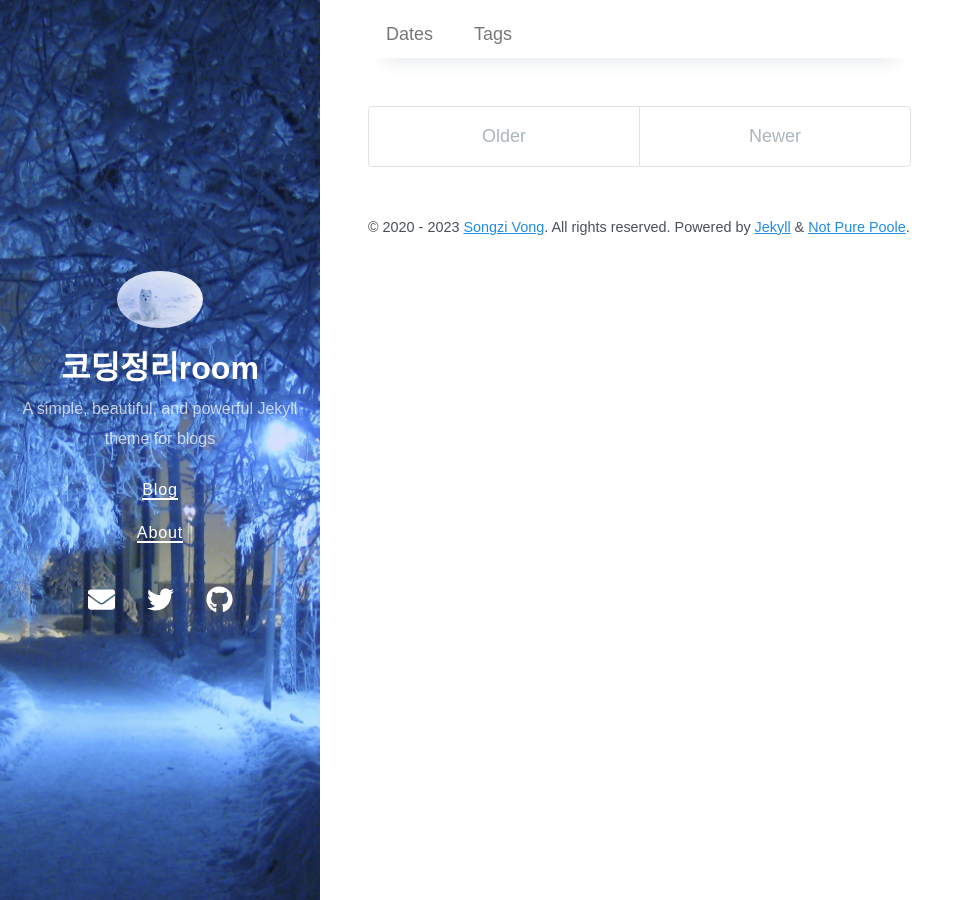
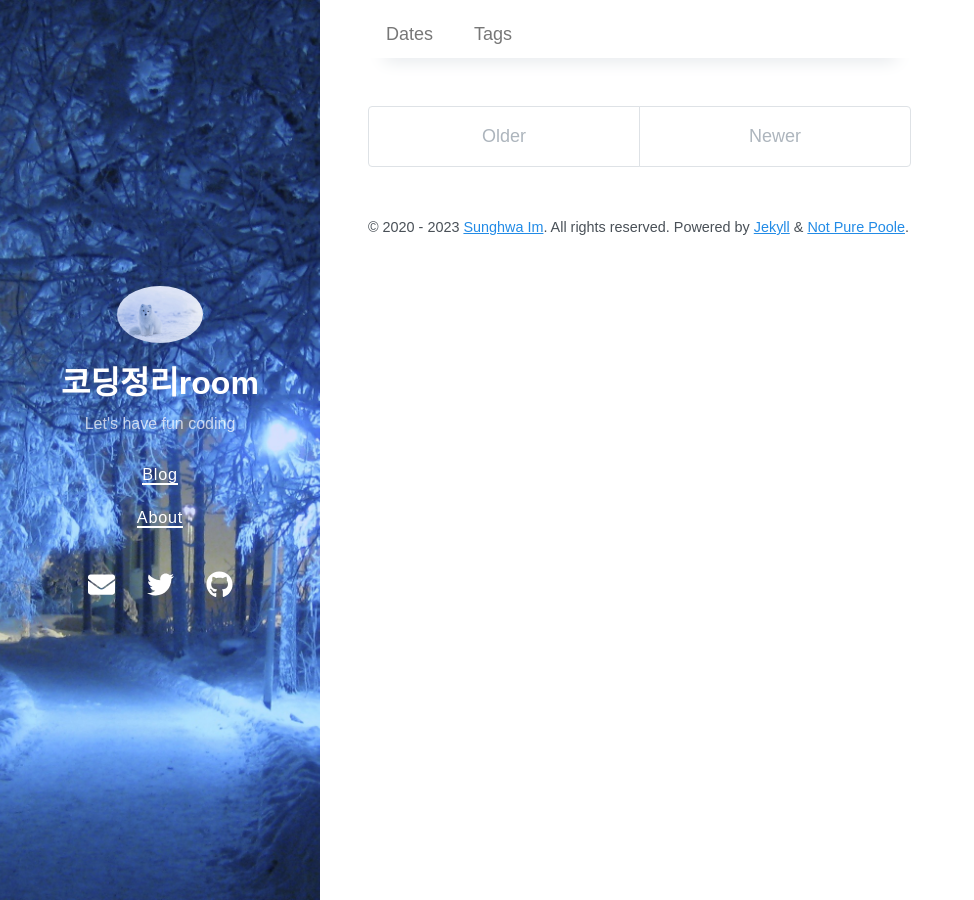
Before and after one commit to tjdghk3084/tjdghk3084.github.io, a Jekyll site: the page built from index.markdown, in a window 1280 px wide. Shown: the whole page, without its empty margins (0-974 px from the left). Built offline with Jekyll 4.4.1, drawn with Linux system fonts in a browser that asks for light colours; nearby versions of some CDN libraries; the list of posts is cut into pages by our own code.

Commit message:
Update _config.yml

```diff
--- a/_config.yml
+++ b/_config.yml
@@ -1,6 +1,6 @@
 # Setup
 title: 코딩정리room
-description: A simple, beautiful, and powerful Jekyll theme for blogs
+description: Let's have fun coding
 url: https://tjdghk3084.github.io/
 avatar: /landscape-nature-snow.jpg
 paginate: 5
@@ -28,14 +28,14 @@ exclude:
 
 # Optimize Jekyl SEO Tag
 twitter:
-  username: vszhub
-  card: summary
+  username: none
+  card: none
 logo: logo.png
 social:
-  name: Songzi Vong
+  name: Sunghwa Im
   links:
-    - https://twitter.com/vszhub
-    - https://github.com/vszhub
+    - none
+    - https://github.com/tjdghk3084
 google_site_verification: xxxxx
 lang: en
 
@@ -53,6 +53,6 @@ sass:
 
 # Specify the author for blog posts
 author:
-  name: Songzi Vong
-  url: https://github.com/vszhub/
-  email: vszhub@gmail.com
+  name: Sunghwa Im
+  url: https://github.com/tjdghk3084
+  email: tjdghk3084@naver,com
```
